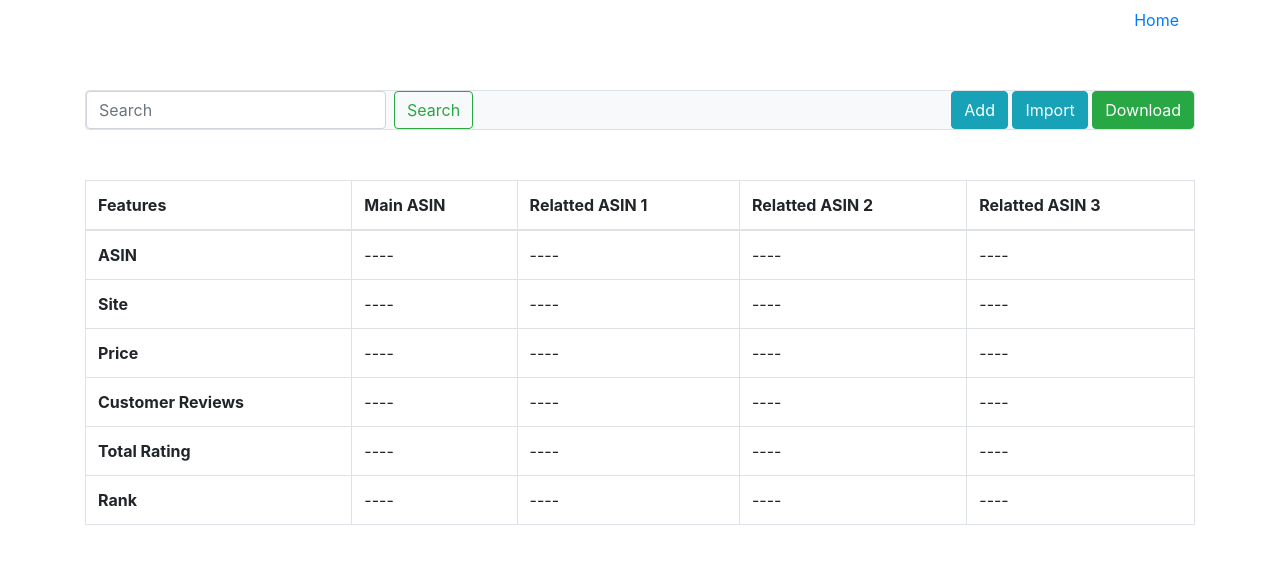
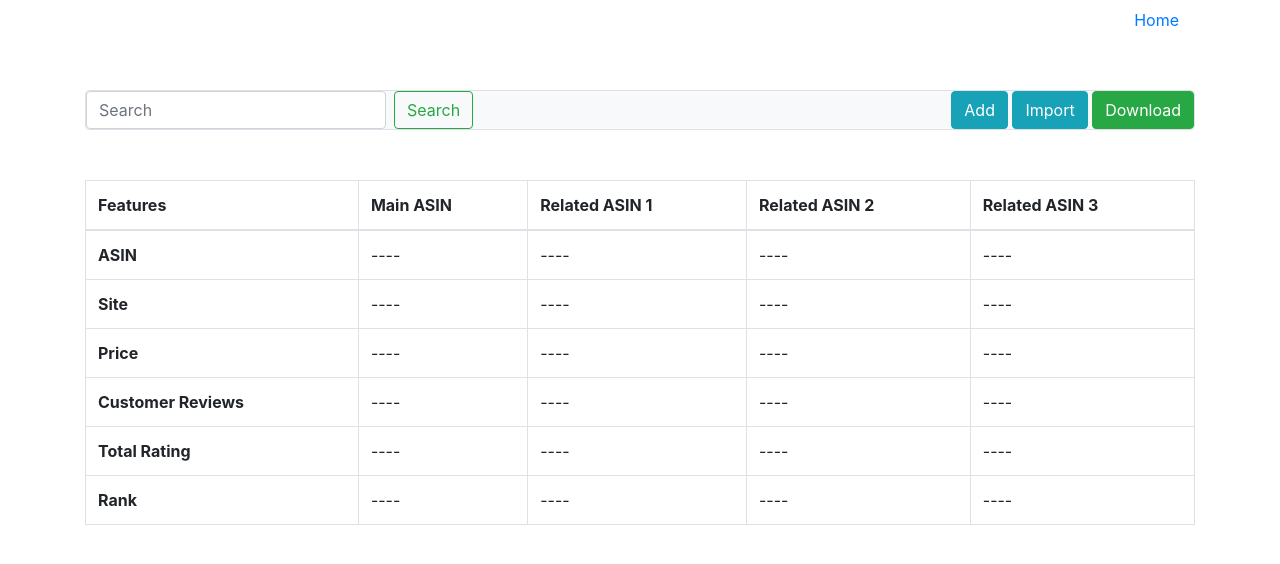
Before and after one commit to Aqurds/asin-search-app, a Flask app: page /result/ in a window 1280 px wide. Shown: the top 564 px of the page. Run offline with Flask 2, Linux system fonts and the light colour scheme; some libraries are stand-ins or nearby versions.

Commit message:
fixed pronunce

```diff
--- a/templates/result.html
+++ b/templates/result.html
@@ -49,9 +49,9 @@
             <tr>
               <th scope="col">Features</th>
               <th scope="col">Main ASIN</th>
-              <th scope="col">Relatted ASIN 1</th>
-              <th scope="col">Relatted ASIN 2</th>
-              <th scope="col">Relatted ASIN 3</th>
+              <th scope="col">Related ASIN 1</th>
+              <th scope="col">Related ASIN 2</th>
+              <th scope="col">Related ASIN 3</th>
             </tr>
           </thead>
           <tbody>
```
